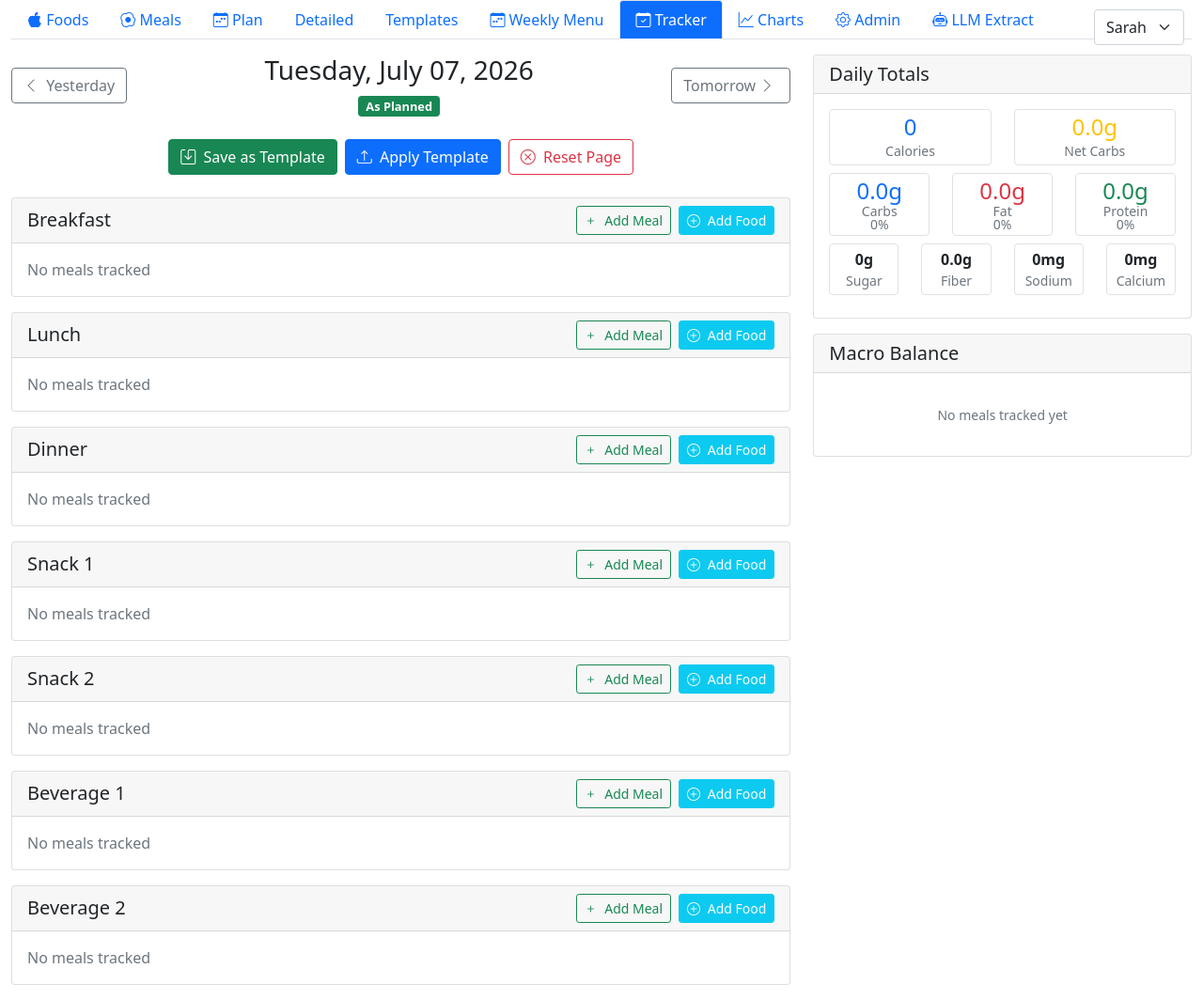
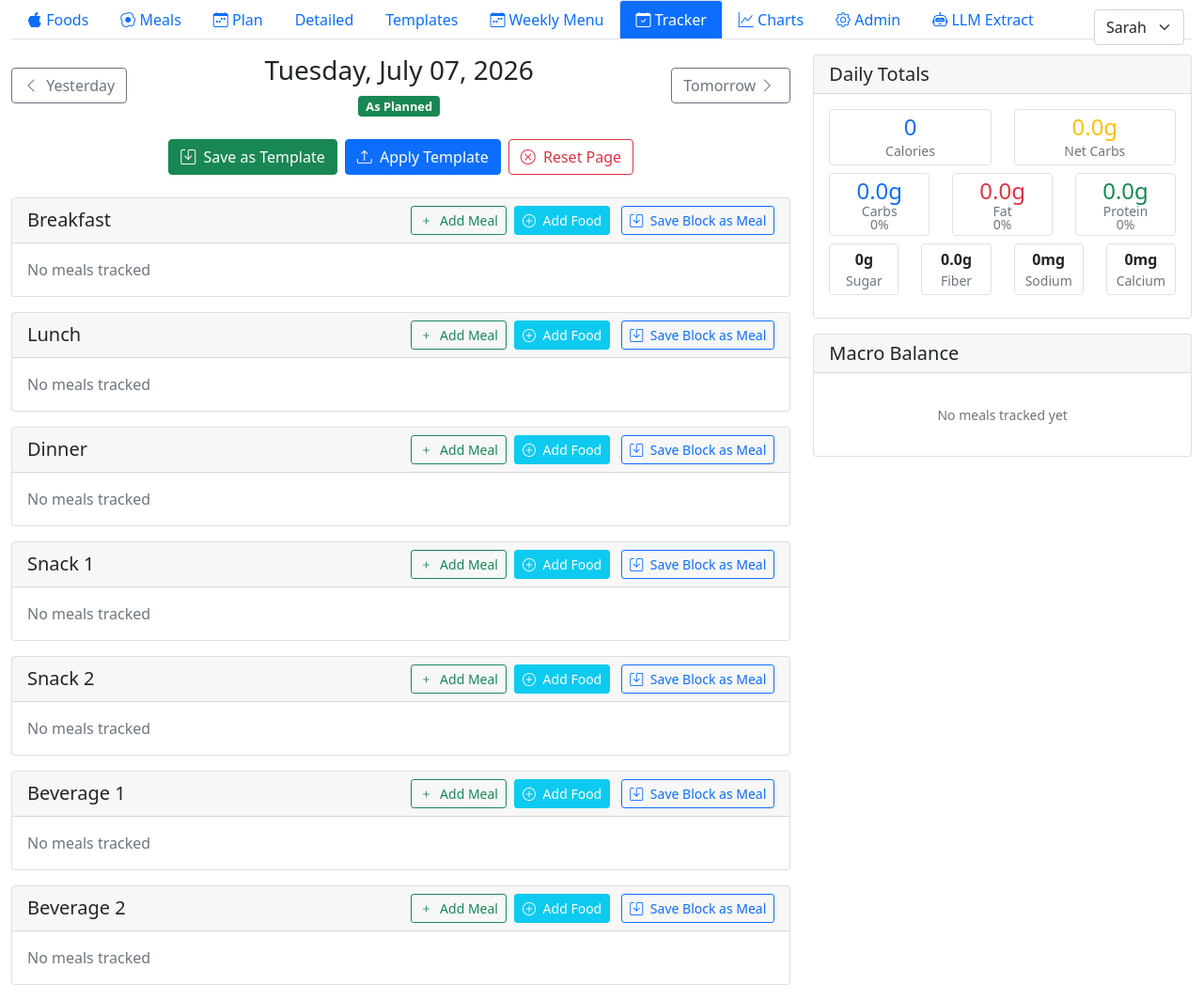
Before and after one commit to sstent/foodplanner, a FastAPI app: page /tracker in a window 1280 px wide. Shown: the whole page at 94% size. Run offline with FastAPI, Linux system fonts and the light colour scheme; tables that the repository leaves empty hold one stand-in row (values such as "Sample post"); some libraries are stand-ins or nearby versions.

Commit message:
feat: add ability to save entire tracked time block as a reusable new meal

```diff
--- a/app/api/routes/tracker.py
+++ b/app/api/routes/tracker.py
@@ -653,7 +653,77 @@ async def update_tracked_meal_foods(data: dict = Body(...), db: Session = Depend
         db.rollback()
         return {"status": "error", "message": str(e)}
 
+@router.post("/tracker/save_time_block_as_meal")
+async def save_time_block_as_meal(data: dict = Body(...), person: str = Cookie(default="Sarah"), db: Session = Depends(get_db)):
+    """Save an entire time block (e.g. Lunch) as a new reusable meal"""
+    try:
+        date_str = data.get("date")
+        meal_time = data.get("meal_time")
+        new_meal_name = data.get("new_meal_name")
 
+        if not all([date_str, meal_time, new_meal_name]):
+            raise HTTPException(status_code=400, detail="Missing required parameters")
+
+        current_date = datetime.fromisoformat(date_str).date()
+
+        tracked_day = db.query(TrackedDay).filter(
+            TrackedDay.person == person,
+            TrackedDay.date == current_date
+        ).first()
+
+        if not tracked_day:
+            raise HTTPException(status_code=404, detail="Tracked day not found")
+
+        tracked_meals = db.query(TrackedMeal).options(
+            joinedload(TrackedMeal.meal).joinedload(Meal.meal_foods),
+            joinedload(TrackedMeal.tracked_foods)
+        ).filter(
+            TrackedMeal.tracked_day_id == tracked_day.id,
+            TrackedMeal.meal_time == meal_time
+        ).all()
+
+        if not tracked_meals:
+            raise HTTPException(status_code=400, detail=f"No foods found for {meal_time}")
+
+        # Combine all effective foods
+        combined_foods = {}
+
+        for t_meal in tracked_meals:
+            base_foods = {}
+            if t_meal.meal:
+                for mf in t_meal.meal.meal_foods:
+                    base_foods[mf.food_id] = mf.quantity
+
+            for tmf in t_meal.tracked_foods:
+                if tmf.is_deleted:
+                    base_foods.pop(tmf.food_id, None)
+                else:
+                    base_foods[tmf.food_id] = tmf.quantity
+
+            for food_id, qty in base_foods.items():
+                combined_foods[food_id] = combined_foods.get(food_id, 0.0) + qty
+
+        if not combined_foods:
+            raise HTTPException(status_code=400, detail=f"No active foods found for {meal_time} to save")
+
+        # Create the new meal
+        new_meal = Meal(name=new_meal_name, meal_type="custom", meal_time=meal_time)
+        db.add(new_meal)
+        db.flush()
+
+        # Add foods to the new meal
+        for food_id, qty in combined_foods.items():
+            db.add(MealFood(meal_id=new_meal.id, food_id=food_id, quantity=qty))
+
+        db.commit()
+        return {"status": "success", "message": "Meal saved successfully"}
+
+    except HTTPException as he:
+        db.rollback()
+        return {"status": "error", "message": he.detail}
+    except Exception as e:
+        db.rollback()
+        return {"status": "error", "message": str(e)}
 
 @router.post("/tracker/save_as_new_meal")
 async def save_as_new_meal(data: dict = Body(...), db: Session = Depends(get_db)):
--- a/templates/tracker.html
+++ b/templates/tracker.html
@@ -54,6 +54,10 @@
                     <button class="btn btn-sm btn-info text-white" onclick="addSingleFoodToTime('{{ meal_time }}')"
                         data-testid="add-food-{{ meal_time|slugify }}">
                         <i class="bi bi-plus-circle"></i> Add Food
+                    </button>
+                    <button class="btn btn-sm btn-outline-primary ms-1" onclick="saveTimeBlockAsMeal('{{ current_date.isoformat() }}', '{{ meal_time }}')"
+                        data-testid="save-block-{{ meal_time|slugify }}">
+                        <i class="bi bi-save"></i> Save Block as Meal
                     </button>
                 </div>
             </div>
@@ -623,7 +627,36 @@
         }
     }
 
-    // Save as new meal
+    // Save an entire time block as a new meal
+    async function saveTimeBlockAsMeal(dateStr, mealTime) {
+        const mealName = prompt(`Enter name for new meal to save all ${mealTime} items:`);
+        if (!mealName) return;
+
+        try {
+            const response = await fetch('/tracker/save_time_block_as_meal', {
+                method: 'POST',
+                headers: { 'Content-Type': 'application/json' },
+                body: JSON.stringify({
+                    date: dateStr,
+                    meal_time: mealTime,
+                    new_meal_name: mealName
+                })
+            });
+
+            const result = await response.json();
+
+            if (result.status === 'success') {
+                alert('New meal saved successfully! It is now available to be added to future days.');
+                // Optional: reload to show updated state, but not strictly necessary here
+            } else {
+                alert('Error: ' + result.message);
+            }
+        } catch (error) {
+            alert('Error: ' + error.message);
+        }
+    }
+
+    // Save as new meal (from edit modal)
     async function saveAsNewMeal() {
         const mealName = prompt('Enter name for new meal:');
         if (!mealName) return;
```
